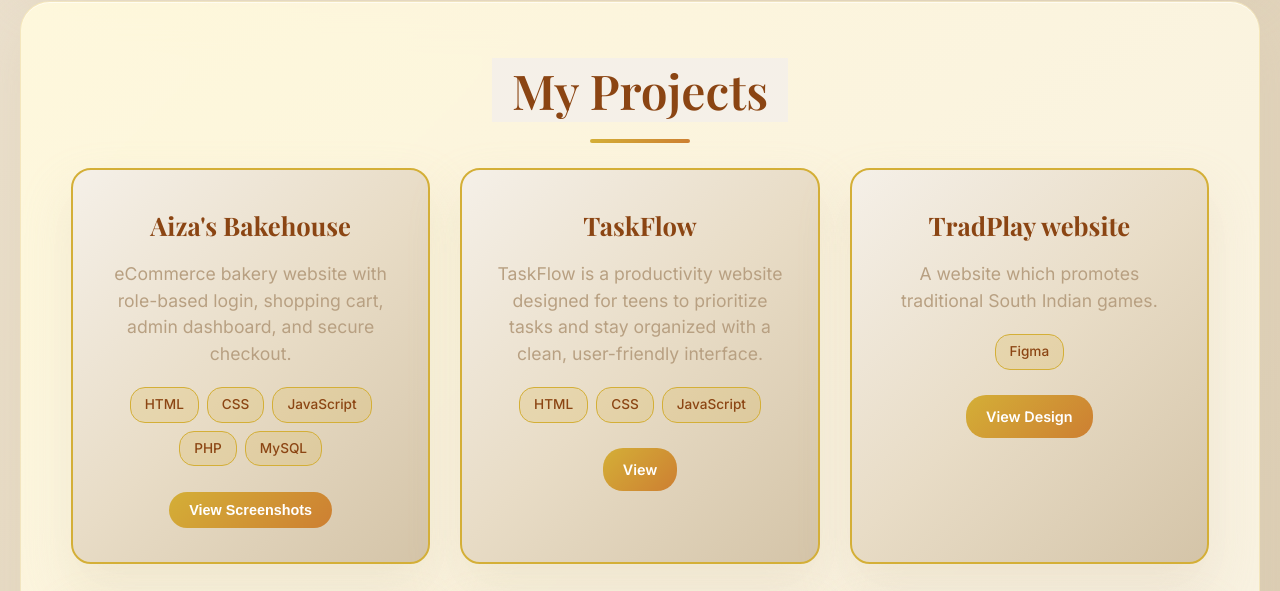
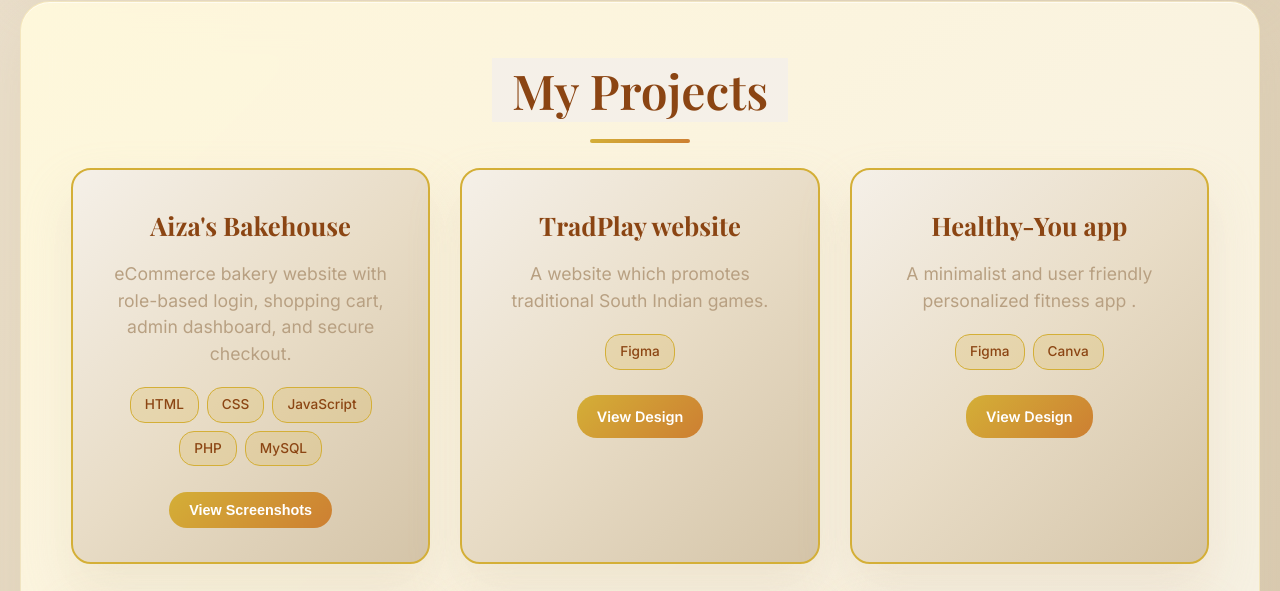
Before and after one commit to aiman2704/portfolio, a plain HTML site: page index.html in a window 1280 px wide. Shown: the part 1821-2412 px from the top of the page. Drawn offline with nearby package versions, Linux system fonts and the light colour scheme.

Commit message:
Update index.html

```diff
--- a/index.html
+++ b/index.html
@@ -533,21 +533,6 @@
                     </div>
                 </div>
 
-
-
-                <div class="project-item">
-                    <h3>TaskFlow</h3>
-                    <p>TaskFlow is a productivity website designed for teens to prioritize tasks and stay organized with a clean, user-friendly interface.</p>
-                    <div class="tech-stack">
-                        <span class="tech-tag">HTML</span>
-                        <span class="tech-tag">CSS</span>
-                        <span class="tech-tag">JavaScript</span>
-                    </div>
-                    <div class="project-links">
-                        <a href="todo.html" class="btn-small">View </a>
-                    </div>
-                </div>
-
                 <div class="project-item">
                     <h3>TradPlay website</h3>
                     <p>A website which promotes traditional South Indian games.</p>
@@ -618,9 +603,6 @@
         <span class="close" onclick="closeAizaModal()">&times;</span>
         <div class="carousel-container">
             <button class="prev" onclick="aizaPlusSlides(-1)">❮</button>
-            <div class="carousel-slide aiza-slide fade">
-                <img src="1.jpg" alt="Homepage">
-            </div>
             <div class="carousel-slide aiza-slide fade">
                 <img src="dashboard.JPG" alt="Dashboard">
             </div>
```
